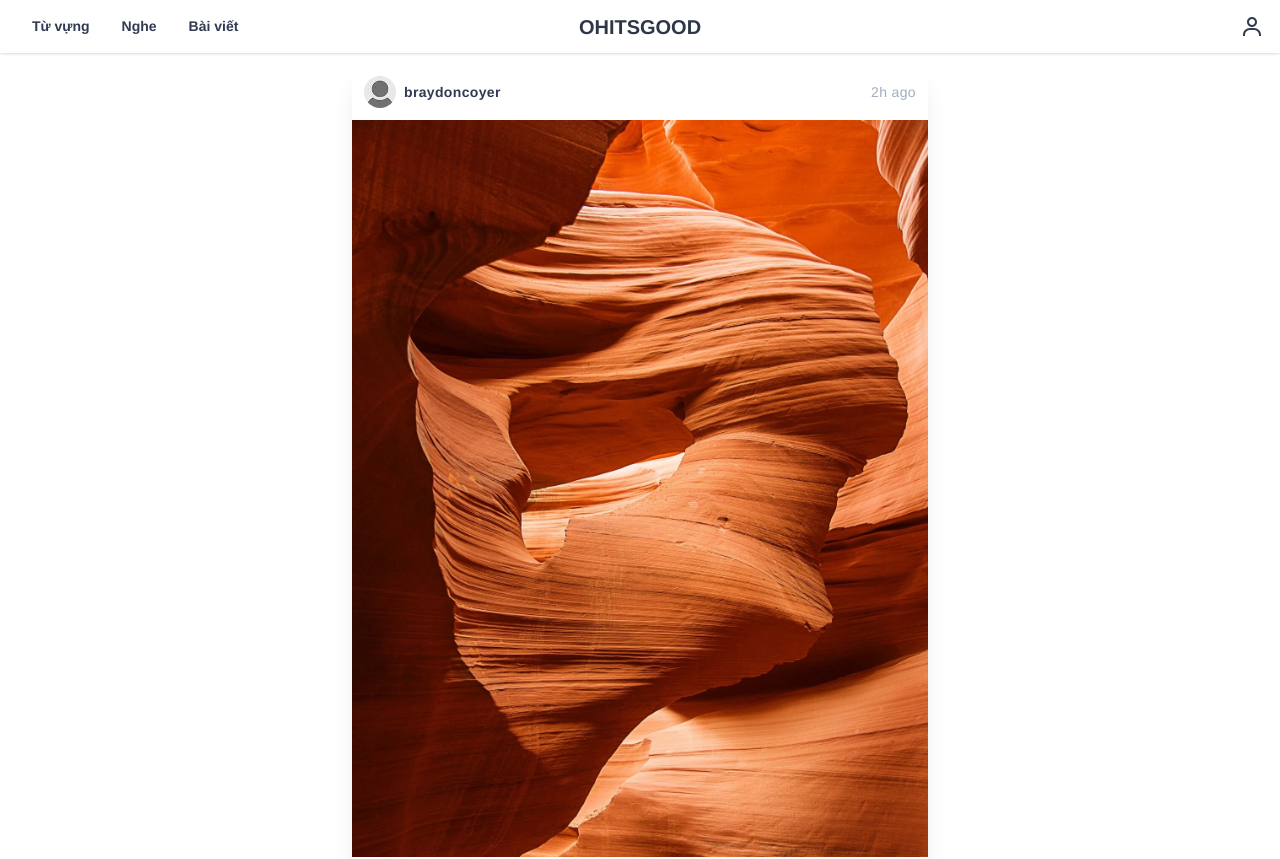
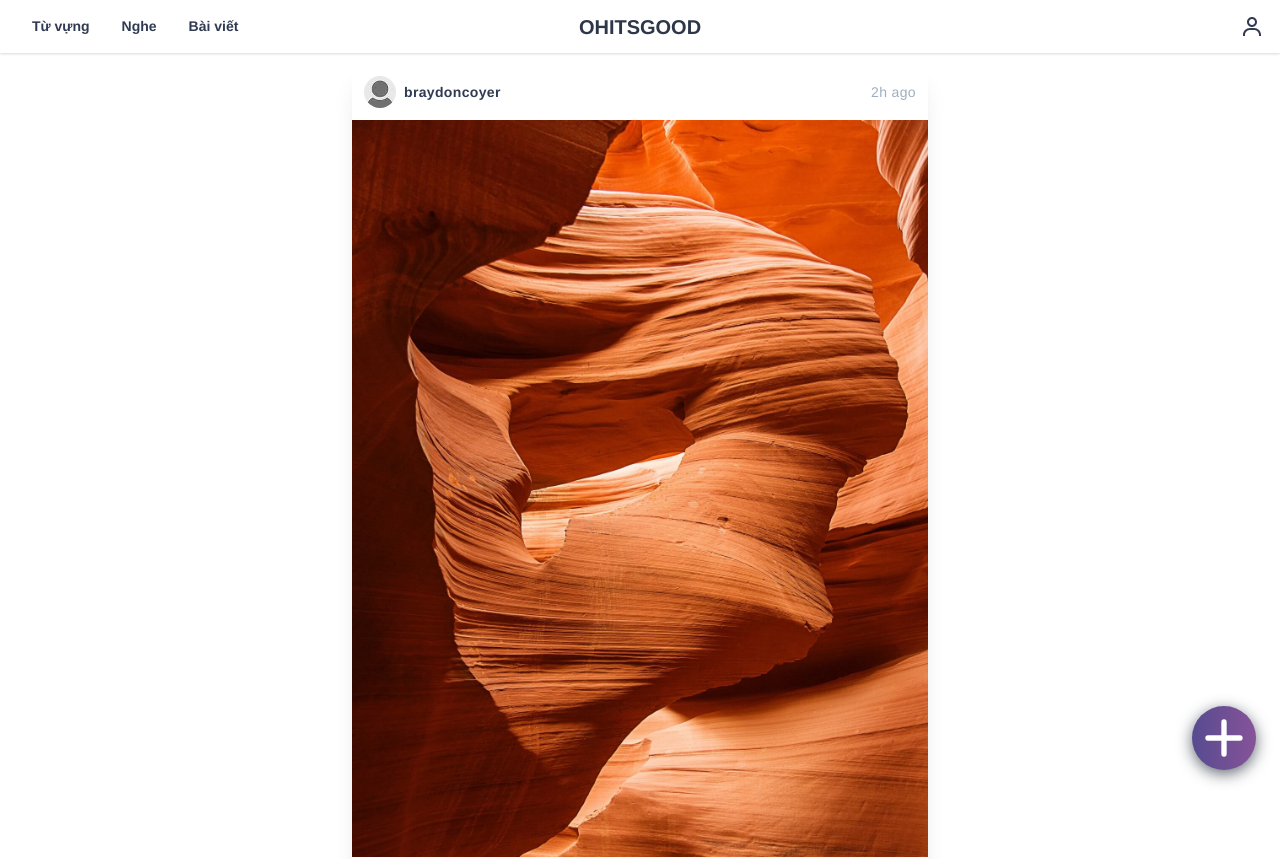
Before and after one commit to giangvincent/english-learning-social-network, a Vue app: page / in a window 1280 px wide. Shown: the top 859 px of the page. Built offline with nearby package versions, Linux system fonts and the light colour scheme; a web font is replaced by a local one.

Commit message:
add btn to creator + add tictac editor

```diff
--- a/package.json
+++ b/package.json
@@ -12,6 +12,7 @@
   "dependencies": {
     "core-js": "^2.6.5",
     "register-service-worker": "^1.6.2",
+    "tiptap": "^1.29.6",
     "vue": "^2.6.10",
     "vue-agile": "^1.1.3",
     "vue-router": "^3.0.3",
--- a/src/App.vue
+++ b/src/App.vue
@@ -1,5 +1,5 @@
 <template>
   <div id="app">
-    <router-view/>
+    <router-view />
   </div>
 </template>
--- a/src/assets/css/main.css
+++ b/src/assets/css/main.css
@@ -93,9 +93,16 @@ html {
 
 .btn-hover.gradient-black {
     background-image: linear-gradient(to right,
-
             #574b90,
             #9e579d,
             #303a52);
     box-shadow: 0 4px 15px 0 rgba(45, 54, 65, 0.75);
 }
+
+.btn-hover.gradient-blue {
+    background-image: linear-gradient(to right,
+            #574b90,
+            #303a52,
+            #9e579d);
+    box-shadow: 0 4px 15px 0 rgba(45, 54, 65, 0.75);
+}
--- /dev/null
+++ b/src/components/Navigator/ToCreationBtn.vue
@@ -0,0 +1,23 @@
+<template>
+  <div class="fixed bottom-0 right-0 m-3 md:m-6">
+    <router-link to="/creator">
+      <button
+        class="w-12 h-12 md:w-16 md:h-16 rounded-full shadow md:shadow-2xl text-white bg-color-blue btn-hover gradient-black"
+      >
+        <svg
+          xmlns="http://www.w3.org/2000/svg"
+          fill="none"
+          viewBox="0 0 24 24"
+          stroke="currentColor"
+        >
+          <path
+            stroke-linecap="round"
+            stroke-linejoin="round"
+            stroke-width="2"
+            d="M12 6v6m0 0v6m0-6h6m-6 0H6"
+          />
+        </svg>
+      </button>
+    </router-link>
+  </div>
+</template>
--- a/src/router.js
+++ b/src/router.js
@@ -24,11 +24,7 @@ export default new Router({
       name: 'authenticate',
       component: () => import('./views/Auth.vue')
     },
-    {
-      path: '/:name',
-      name: 'category-feed',
-      component: () => import('./views/Category.vue')
-    },
+
     {
       path: '/tag/:name',
       name: 'tag-feed',
@@ -38,6 +34,11 @@ export default new Router({
       path: '/creator',
       name: 'creator-tool',
       component: () => import('./views/Creator.vue')
-    }
+    },
+    {
+      path: '/:name',
+      name: 'category-feed',
+      component: () => import('./views/Category.vue')
+    },
   ]
 })
--- a/src/views/Category.vue
+++ b/src/views/Category.vue
@@ -2,6 +2,7 @@
   <div>
     <main-navigation></main-navigation>
     <main-feed :itemArray="items"></main-feed>
+    <to-creator></to-creator>
   </div>
 </template>
 
@@ -9,12 +10,14 @@
 // @ is an alias to /src
 import MainNavigation from "@/components/MainNavigation.vue";
 import MainFeed from "@/components/Feed/Main.vue";
+import ToCreator from "@/components/Navigator/ToCreationBtn.vue";
 
 export default {
   name: "home",
   components: {
     MainNavigation,
     MainFeed,
+    ToCreator,
   },
   data() {
     return {
--- a/src/views/Creator.vue
+++ b/src/views/Creator.vue
@@ -3,9 +3,9 @@
     <!--Nav-->
     <nav id="header" class="bg-white w-full shadow">
       <div
-        class="w-full container mx-auto flex flex-wrap items-center justify-between mt-0 px-4 py-2"
+        class="w-full container mx-auto flex flex-wrap items-center mt-0 px-4 justify-between sm:justify-center"
       >
-        <label for="menu-toggle" class="cursor-pointer md:hidden block">
+        <label for="menu-toggle" class="cursor-pointer py-2" @click="$router.go(-1)">
           <svg
             class="color-black fill-current w-5"
             xmlns="http://www.w3.org/2000/svg"
@@ -22,15 +22,12 @@
           </svg>
         </label>
 
-        <div class="order-1 md:order-2">
-          <a
-            class="items-center hover:no-underline font-bold text-gray-800 text-xl uppercase"
-            href="index.html"
-          >ohitsgood</a>
+        <div class="order-1 md:order-2 md:w-1/3 flex justify-center py-2">
+          <logo></logo>
         </div>
       </div>
     </nav>
-    <div class="sm:rounded sm:rounded-t-lg shadow max-w-sm md:px-6 lg:px-8">
+    <div class="sm:rounded shadow max-w-lg mx-auto mt-10">
       <div class="w-full mx-auto flex text-center font-bold">
         <a href class="w-1/3 py-3 border-b-2 border-gray-900">Từ vựng</a>
         <a href class="w-1/3 py-3">Video</a>
@@ -156,5 +153,10 @@
 </template>
 
 <script>
-export default {};
+import logo from "@/components/Logo.vue";
+export default {
+  components: {
+    logo,
+  },
+};
 </script>
--- a/src/views/Home.vue
+++ b/src/views/Home.vue
@@ -2,6 +2,7 @@
   <div>
     <main-navigation></main-navigation>
     <main-feed :itemArray="items"></main-feed>
+    <to-creator></to-creator>
   </div>
 </template>
 
@@ -10,12 +11,14 @@
 import { mapState, mapMutations } from "vuex";
 import MainNavigation from "@/components/MainNavigation.vue";
 import MainFeed from "@/components/Feed/Main.vue";
+import ToCreator from "@/components/Navigator/ToCreationBtn.vue";
 
 export default {
   name: "home",
   components: {
     MainNavigation,
     MainFeed,
+    ToCreator,
   },
   data() {
     return {
--- a/src/views/User.vue
+++ b/src/views/User.vue
@@ -36,6 +36,7 @@
     <!-- User info -->
 
     <main-feed :itemArray="items"></main-feed>
+    <to-creator></to-creator>
   </div>
 </template>
 
@@ -44,12 +45,14 @@
 import { mapState, mapMutations } from "vuex";
 import MainNavigation from "@/components/MainNavigation.vue";
 import MainFeed from "@/components/Feed/Main.vue";
+import ToCreator from "@/components/Navigator/ToCreationBtn.vue";
 
 export default {
   name: "home",
   components: {
     MainNavigation,
     MainFeed,
+    ToCreator,
   },
   data() {
     return {
```
Also changed, not shown: 1 other file (tests, documents, lock files or other folders).
